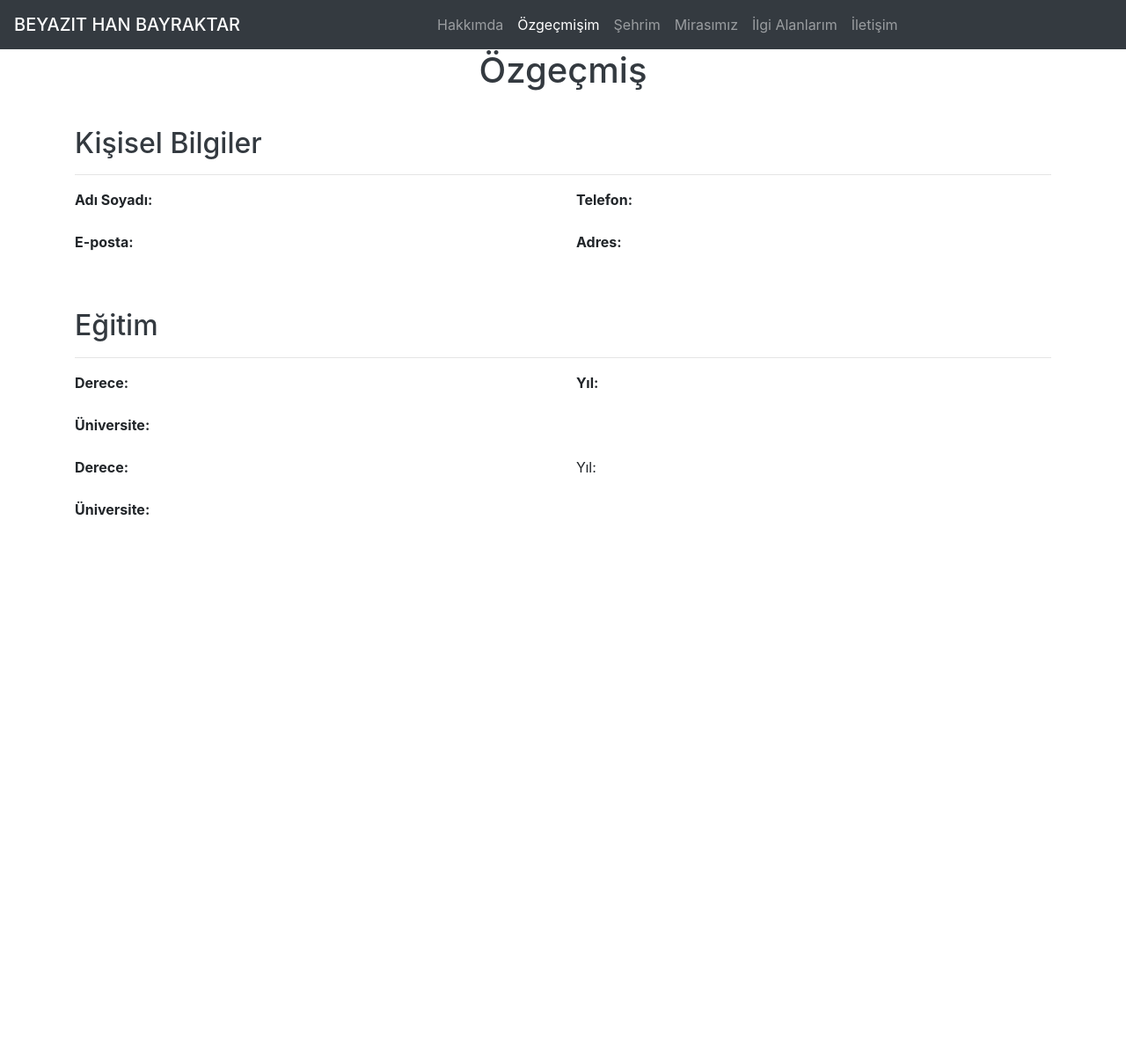
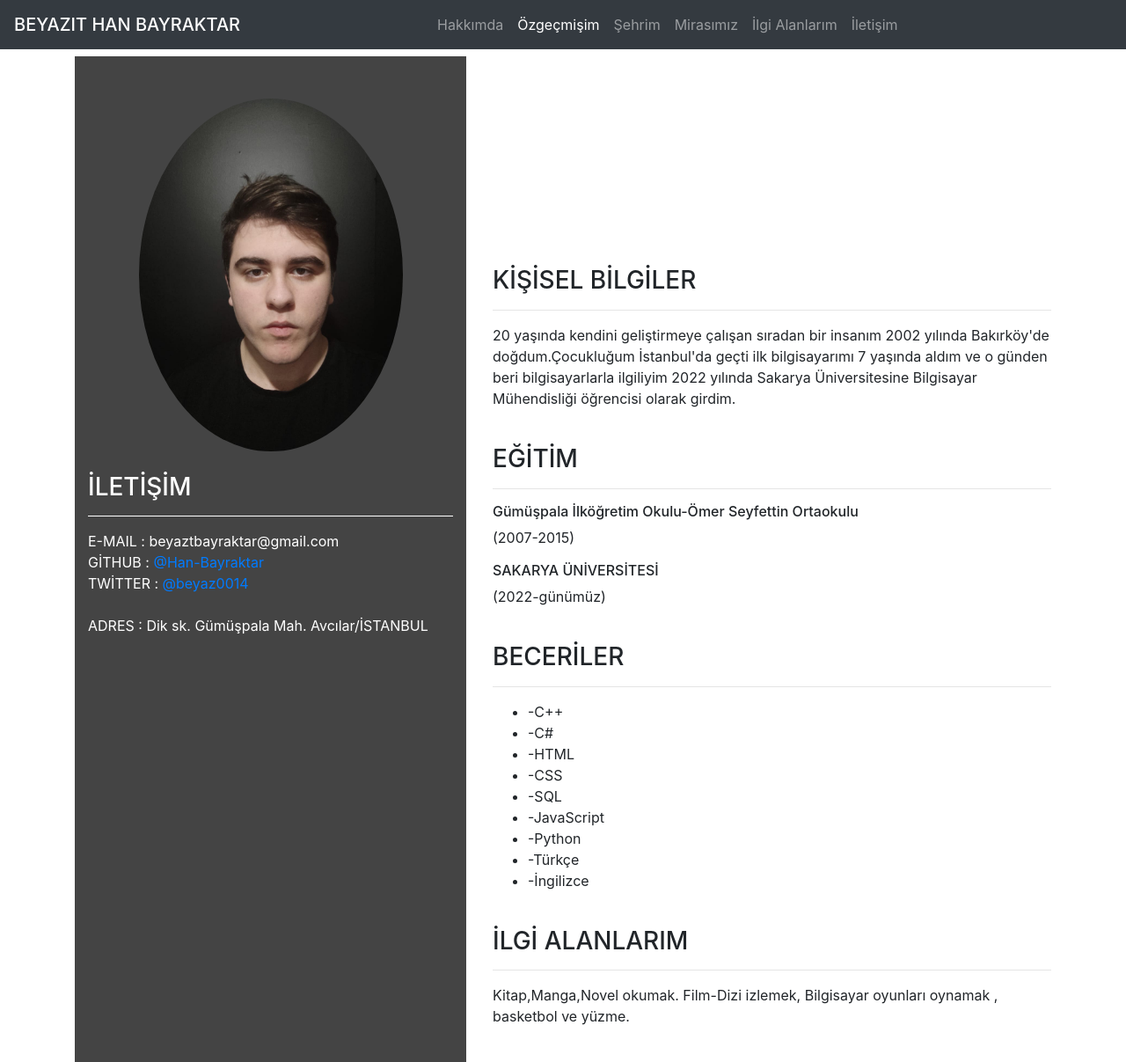
Before and after one commit to Han-Bayraktar/WebProje, a PHP site: page /ozgecmisim.html in a window 1280 px wide. Shown: the whole page at 88% size. Before the commit the page ends 585 px from the top, so only its background shows below. Run offline with PHP 8.4, Linux system fonts and the light colour scheme.

Commit message:
düzenleme
özgeçmiş ve şehrim sayfalarında düzenlemeler

```diff
--- a/ozgecmisim.css
+++ b/ozgecmisim.css
@@ -1,61 +1,31 @@
-.navbar {
-    background-color: #343a40;
+body {
+    background-color: #333333;
+    color: white;
   }
 
-  .navbar-brand {
-    font-size: 24px;
-    font-weight: bold;
+  .navbar-dark .navbar-nav .nav-link {
+    color: white;
   }
 
-  .navbar-nav .nav-link {
-    color: #fff;
-    font-size: 16px;
+  .ablok {
+    background-color: #444444;
+    color: white;
   }
 
-  .navbar-nav .nav-link:hover {
-    color: #ccc;
+  .ablok h3,
+  .ablok li {
+    color: white;
   }
 
-  .navbar-toggler {
-    border-color: transparent;
+  .ablok hr {
+    border-color: white;
   }
 
-
-  header {
-    margin-bottom: 40px;
+  .display-1 {
+    color: white;
   }
 
-
-  section {
-    margin-bottom: 40px;
+  .ablok ul {
+    list-style-type: none;
+    padding-left: 0;
   }
-
-  h1,
-  h2 {
-    color: #343a40;
-  }
-
-  hr {
-    border-top: 1px solid #ccc;
-  }
-
-
-  .form-group label {
-    font-weight: bold;
-  }
-
-
-  .education .form-group label {
-    font-weight: bold;
-  }
-
-
-  @media (max-width: 767.98px) {
-    .navbar-nav .nav-link {
-      font-size: 14px;
-    }
-
-    .navbar-brand {
-      font-size: 20px;
-    }
-  }
--- a/ozgecmisim.html
+++ b/ozgecmisim.html
@@ -10,7 +10,7 @@
 </head>
 <body>
     <nav class="navbar navbar-expand-lg navbar-dark bg-dark">
-        <span class="navbar-brand mb-0 h1">BEYAZIT HAN BAYRAKTAR</span>
+        <span class="navbar-brand mb-0 h5">BEYAZIT HAN BAYRAKTAR</span>
         <button class="navbar-toggler" type="button" data-toggle="collapse" data-target="#navbarSupportedContent" aria-controls="navbarSupportedContent" aria-expanded="false" aria-label="Toggle navigation">
           <span class="navbar-toggler-icon"></span>
         </button>
@@ -38,83 +38,66 @@
           </ul>
       </div>
       </nav>
-      <div class="container">
-        <header>
-            <h1 class="text-center">Özgeçmiş</h1>
-        </header>
+        <section>
+            <div class="container mt-2">
+                <div class="row">
+                    <div class="col-lg-5 col-sm-12">
+                        <div class="container d-inline-block h-100 ablok">
+                            <img class="img-fluid rounded-circle mx-auto mt-5 d-block " src="foto.jpg"  width="300" height="300" alt="beyazıt">
+                            <br>
+                            <h3>İLETİŞİM</h3>
+                            <hr>
+                             <ul >
+                              <li>E-MAIL : beyaztbayraktar@gmail.com</li>
+                              <li>GİTHUB :<a href="https://github.com/Han-Bayraktar" target="_blank"> @Han-Bayraktar</a></li>
+                              <li>TWİTTER :<a href="https://twitter.com/beyaz0014" target="_blank"> @beyaz0014</a></li><br>
+                              <li>ADRES : Dik sk. Gümüşpala Mah. Avcılar/İSTANBUL</li><br>
+                             </ul>
+                        </div>
+                    </div>
 
-        <section>
-            <h2>Kişisel Bilgiler</h2>
-            <hr>
-            <div class="row">
-                <div class="col-md-6">
-                    <div class="form-group">
-                        <label for="name">Adı Soyadı:</label>
-                        <p id="name"></p>
-                    </div>
-                    <div class="form-group">
-                        <label for="email">E-posta:</label>
-                        <p id="email"></p>
-                    </div>
-                </div>
-                <div class="col-md-6">
-                    <div class="form-group">
-                        <label for="phone">Telefon:</label>
-                        <p id="phone"></p>
-                    </div>
-                    <div class="form-group">
-                        <label for="address">Adres:</label>
-                        <p id="address"></p>
+                    <div class="col-lg-7 col-sm-12 text-md-left">
+                        <h1 class="display-1  text-sm-center ">BEYAZIT HAN BAYRAKTAR</h1>
+                        <h3>KİŞİSEL BİLGİLER</h3>
+                        <hr>
+                        <p>20 yaşında kendini geliştirmeye çalışan sıradan bir insanım 2002 yılında Bakırköy'de doğdum.Çocukluğum İstanbul'da geçti ilk bilgisayarımı 7 yaşında aldım ve o günden beri bilgisayarlarla ilgiliyim 2022 yılında Sakarya Üniversitesine Bilgisayar Mühendisliği öğrencisi olarak girdim.
+                        </p>
+                        <br>
+
+                        <h3>EĞİTİM</h3>
+                        <hr>
+                        <h6>Gümüşpala İlköğretim Okulu-Ömer Seyfettin Ortaokulu</h6>
+                        <p>(2007-2015)<br>
+                        </p>
+
+                        <h6>SAKARYA ÜNİVERSİTESİ</h6>
+                        <p>(2022-günümüz)<br>
+                        </p><br>
+
+                        <h3>BECERİLER</h3>
+                        <hr>
+                        <p>
+                            <ul>
+                                <li>-C++</li>
+                                <li>-C#</li>
+                                <li>-HTML</li>
+                                <li>-CSS</li>
+                                <li>-SQL</li>
+                                <li>-JavaScript</li>
+                                <li>-Python</li>
+                                <li>-Türkçe</li>
+                                <li>-İngilizce</li>
+                            </ul>
+                        </p><br>
+
+                        <h3>İLGİ ALANLARIM</h3>
+                        <hr>
+                        <p>Kitap,Manga,Novel okumak. Film-Dizi izlemek, Bilgisayar oyunları oynamak , basketbol ve yüzme.</p><br>
+
                     </div>
                 </div>
             </div>
         </section>
-
-        <section>
-            <h2>Eğitim</h2>
-            <hr>
-            <div class="education">
-                <div class="row">
-                    <div class="col-md-6">
-                        <div class="form-group">
-                            <label for="degree1">Derece:</label>
-                            <p id="degree1"></p>
-                        </div>
-                        <div class="form-group">
-                            <label for="university1">Üniversite:</label>
-                            <p id="university1"></p>
-                        </div>
-                    </div>
-                    <div class="col-md-6">
-                        <div class="form-group">
-                            <label for="year1">Yıl:</label>
-                            <p id="year1"></p>
-                        </div>
-                    </div>
-                </div>
-                <div class="row">
-                    <div class="col-md-6">
-                        <div class="form-group">
-                            <label for="degree2">Derece:</label>
-                            <p id="degree2"></p>
-                        </div>
-                        <div class="form-group">
-                            <label for="university2">Üniversite:</label>
-                            <p id="university2"></p>
-                        </div>
-                    </div>
-                    <div class="col-md-6">
-                        <div class="form-group">
-                            <labelfor="year2">Yıl:</label>
-                            <p id="year2"></p>
-                          </div>
-                        </div>
-                      </div>
-                  </div>
-              </section>
-
-
-
     <script src="https://cdn.jsdelivr.net/npm/jquery@3.5.1/dist/jquery.slim.min.js" integrity="sha384-DfXdz2htPH0lsSSs5nCTpuj/zy4C+OGpamoFVy38MVBnE+IbbVYUew+OrCXaRkfj" crossorigin="anonymous"></script>
     <script src="https://cdn.jsdelivr.net/npm/popper.js@1.16.1/dist/umd/popper.min.js" integrity="sha384-9/reFTGAW83EW2RDu2S0VKaIzap3H66lZH81PoYlFhbGU+6BZp6G7niu735Sk7lN" crossorigin="anonymous"></script>
     <script src="https://cdn.jsdelivr.net/npm/bootstrap@4.6.2/dist/js/bootstrap.min.js" integrity="sha384-+sLIOodYLS7CIrQpBjl+C7nPvqq+FbNUBDunl/OZv93DB7Ln/533i8e/mZXLi/P+" crossorigin="anonymous"></script>
--- /dev/null
+++ b/sehrim.css
@@ -0,0 +1,5 @@
+.carousel-item img {
+    width: 100%;
+    height: 700px;
+    object-fit: cover;
+}
```
Also changed, not shown: sehrim.html (+46 -0 lines), foto.jpg (added).
